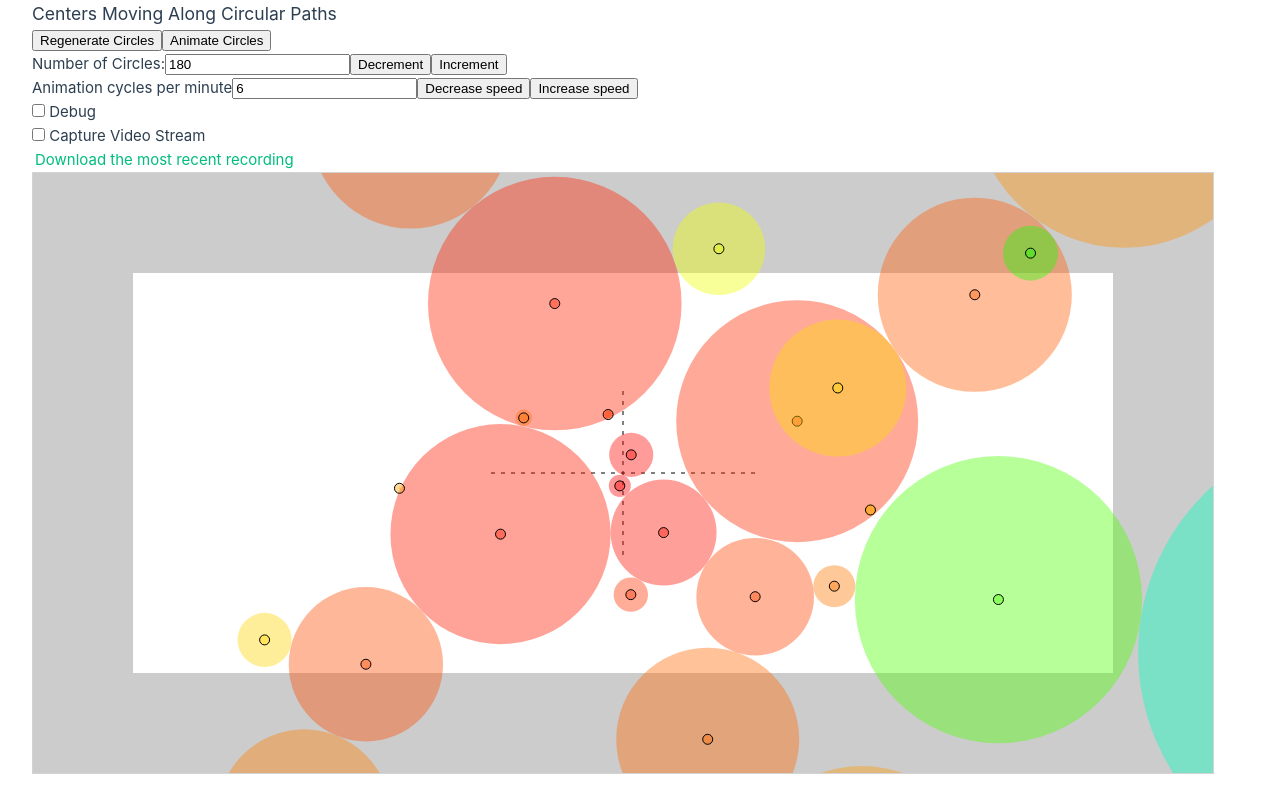
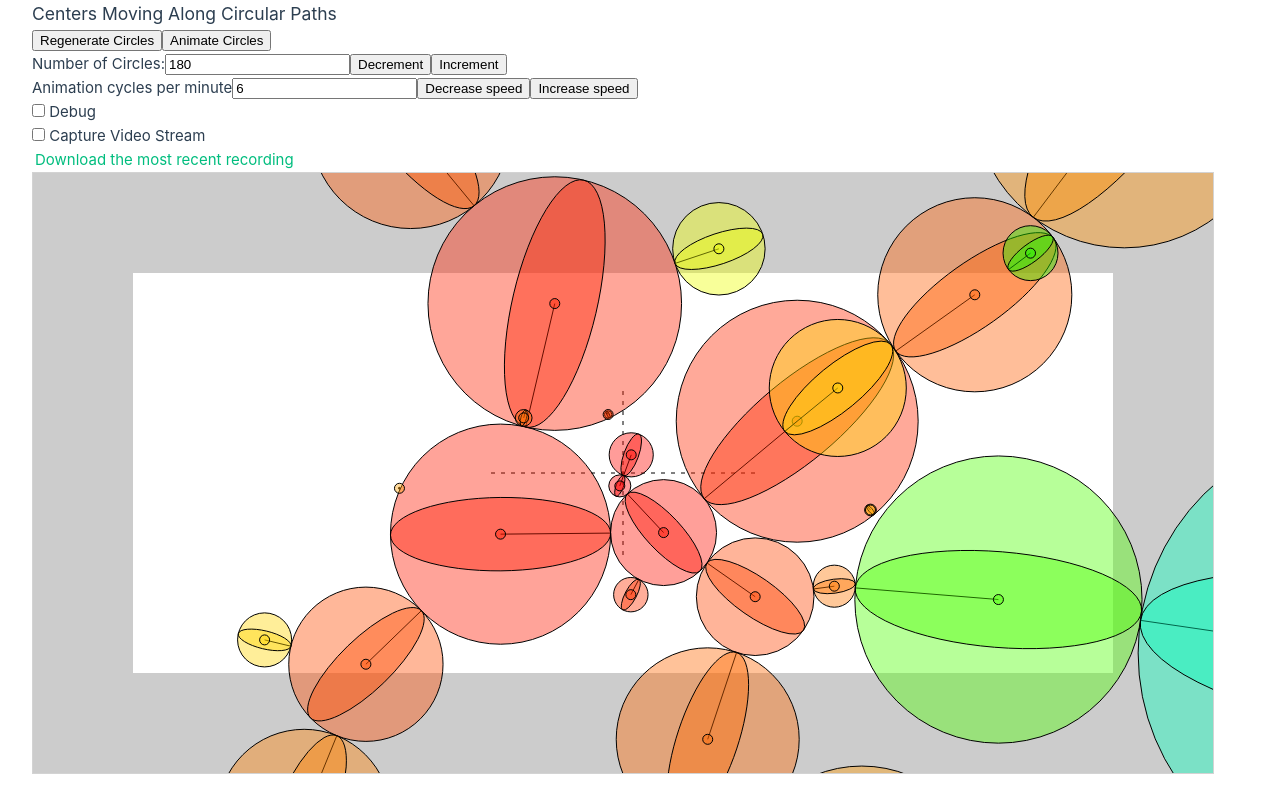
Before and after one commit to avengerofpi/animated-kissing-circles, a Vue app: page / in a window 1280 px wide. Built offline with nearby package versions, Linux system fonts and the light colour scheme.

Commit message:
Initial play at adding ellipses - a little wonky

```diff
--- a/src/components/generators/centers-moving-along-circular-paths.ts
+++ b/src/components/generators/centers-moving-along-circular-paths.ts
@@ -29,6 +29,7 @@ let canvasCenter: Coor
 // Circle style props
 let colorHueOffset: number = 0
 const colorHueOffsetStepsize: number = 0.3
+let elipseRotationOffset: number = 0
 
 watch(numCirclesRef, (newNumCircles: number, oldNumCircles: number) => {
   stepAtLeastOnce.value = true
@@ -187,11 +188,22 @@ function renderKissingCircles(centers: Coor[], ctx: CanvasRenderingContext2D) {
     ctx.fillStyle = "hsl(0 0% 0% / 0%)"
     // ctx.strokeText(`(${center.x.toFixed(1)}, ${center.y.toFixed(1)}), ${radius.toFixed(1)}`, center.x-5, center.y)
 
-    // // Add line segment pointing to nearest neighbor
-    // const radiusLine = circlesWithRadiusLine.radiusLine as LineSegment
-    // ctx.moveTo(radiusLine.src.x, radiusLine.src.y);
-    // ctx.lineTo(radiusLine.dst.x, radiusLine.dst.y)
-    // ctx.stroke();
+    // Add line segment pointing to nearest neighbor
+    const radiusLine = circlesWithRadiusLine.radiusLine as LineSegment
+    ctx.moveTo(radiusLine.src.x, radiusLine.src.y);
+    ctx.lineTo(radiusLine.dst.x, radiusLine.dst.y)
+    ctx.stroke();
+
+    // Ellipse!
+    ctx.beginPath();
+    const diffY = (radiusLine.dst.y - radiusLine.src.y)
+    const diffX = (radiusLine.dst.x - radiusLine.src.x)
+    const ellipseTheta = Math.atan(diffY / diffX) + elipseRotationOffset
+    ctx.ellipse(center.x, center.y, radius, (1/3)*radius, ellipseTheta, 0,2*Math.PI)
+    ctx.fillStyle = `hsl(${(index / numCirclesRef.value) * 360 + colorHueOffset} 100% 50% / 40%)`
+    ctx.fill()
+    ctx.fillStyle = "hsl(0 0% 0% / 0%)"
+    ctx.stroke()
 
     // Draw center dot
     const dotRadius = 5
@@ -208,6 +220,7 @@ function renderKissingCircles(centers: Coor[], ctx: CanvasRenderingContext2D) {
   // due to a mouse event or param change)
   if (animating.value) {
     colorHueOffset += colorHueOffsetStepsize
+    elipseRotationOffset += Math.PI / 30
   }
 }
 
```
